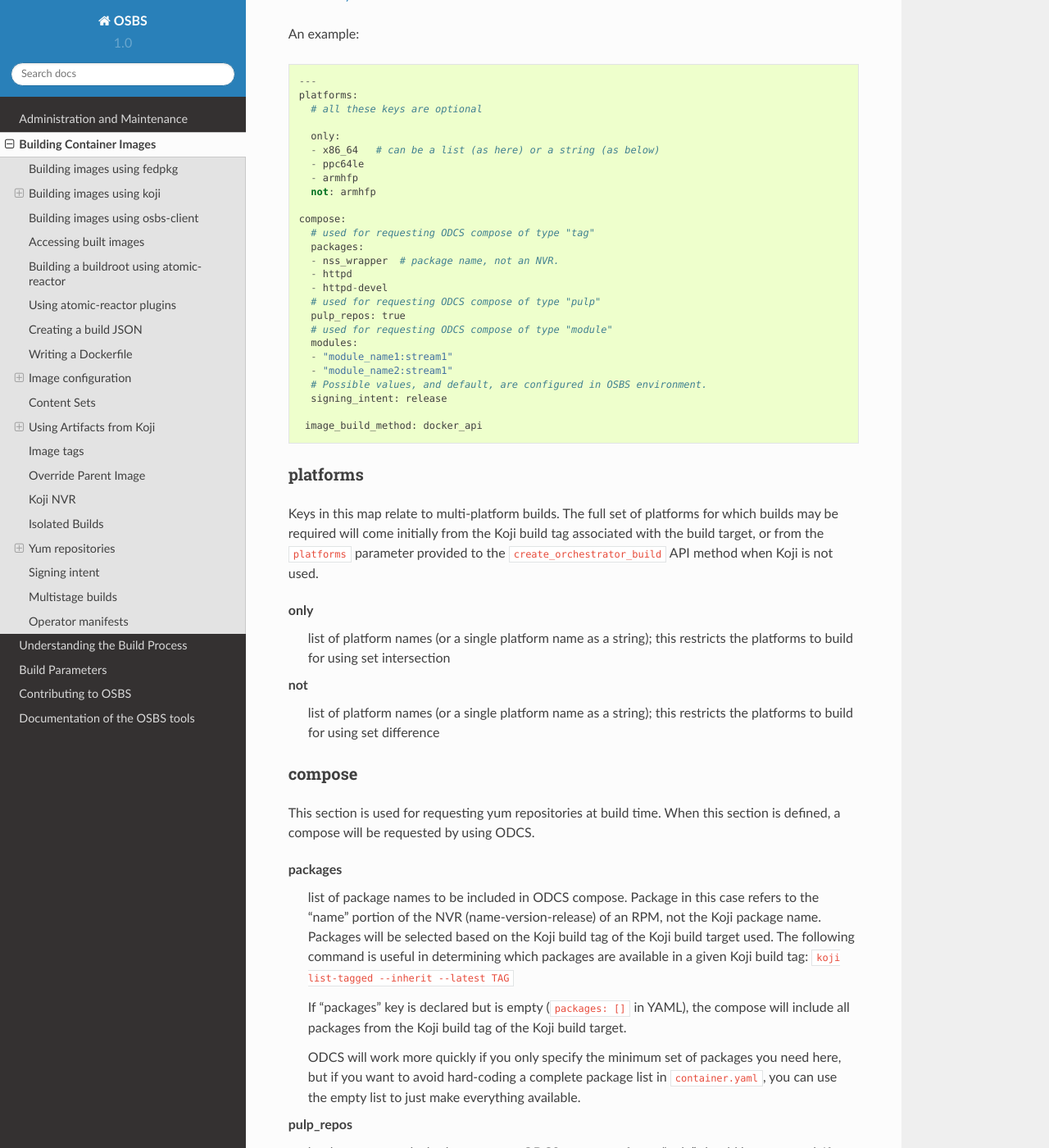
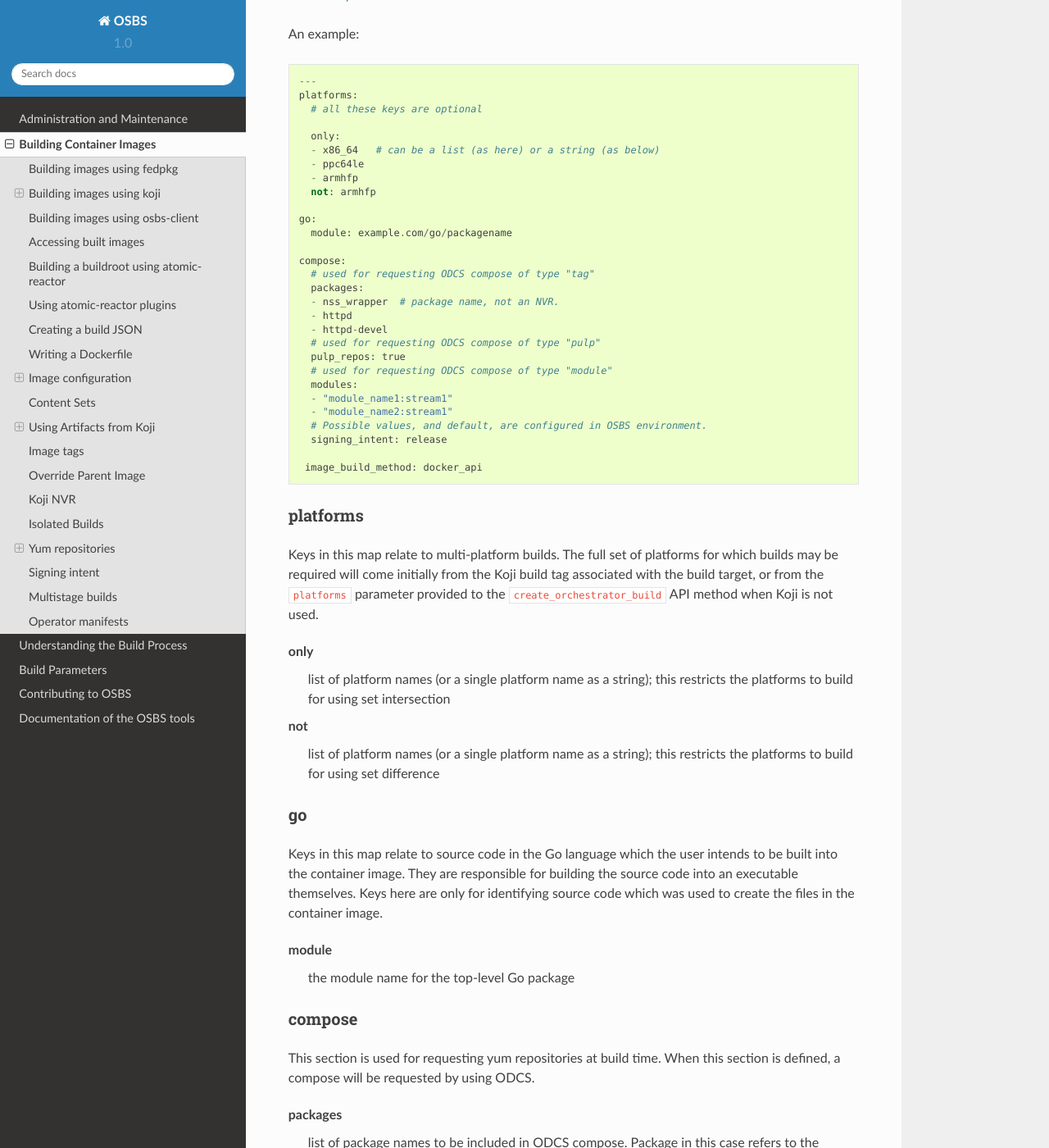
Before and after one commit to containerbuildsystem/osbs-docs, a Sphinx documentation site: the page built from docs/users.rst, in a window 1280 px wide and 1400 px high, scrolled down 1707 px. Shown: the whole window at 82% size. Built offline with Sphinx 7.4.7 and the Read the Docs theme 2.0.0, drawn with Linux system fonts in a browser that asks for light colours.

Commit message:
Add documentation for container.yaml's go.module key (OSBS-6492)
Signed-off-by: Tim Waugh <twaugh@redhat.com>

```diff
--- a/docs/users.rst
+++ b/docs/users.rst
@@ -99,6 +99,9 @@ An example::
     - armhfp
     not: armhfp
 
+  go:
+    module: example.com/go/packagename
+
   compose:
     # used for requesting ODCS compose of type "tag"
     packages:
@@ -132,6 +135,18 @@ only
 not
   list of platform names (or a single platform name as a string);
   this restricts the platforms to build for using set difference
+
+go
+~~
+
+Keys in this map relate to source code in the Go language which the
+user intends to be built into the container image. They are
+responsible for building the source code into an executable
+themselves. Keys here are only for identifying source code which was
+used to create the files in the container image.
+
+module
+  the module name for the top-level Go package
 
 .. _container.yaml-compose:
 
```
